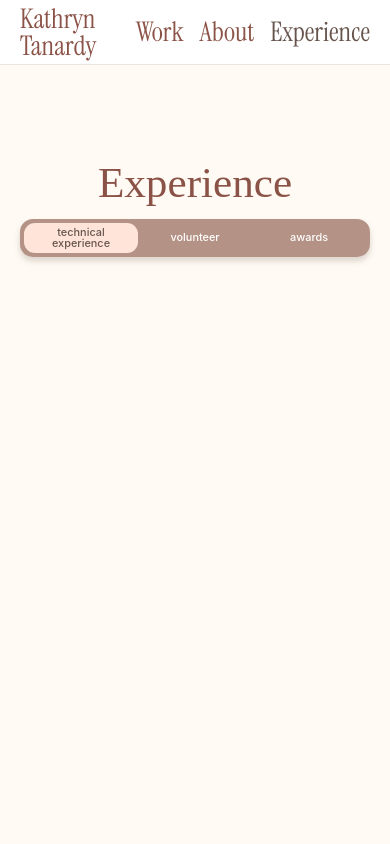
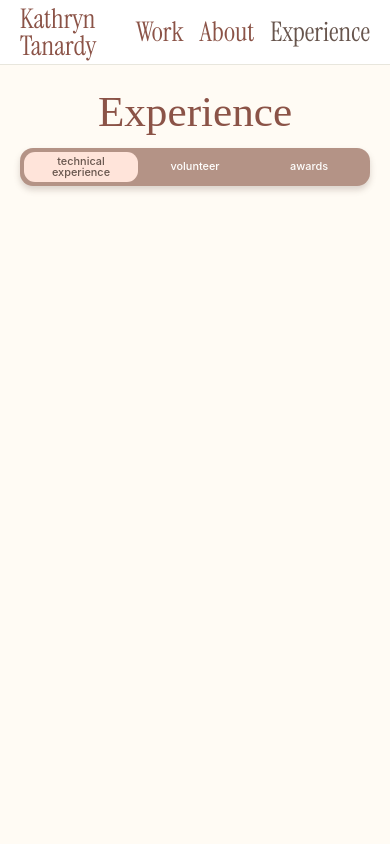
Before and after one commit to kathryntanardy/personal-website, a React (Vite) app: page /experience in a window 390 px wide. Shown: the top 844 px of the page. Built offline with nearby package versions, Linux system fonts and the light colour scheme; no server answers; a web font is replaced by a local one.

Commit message:
Modified header position.

```diff
--- a/src/pages/ExperiencePage/ExperiencePage.module.css
+++ b/src/pages/ExperiencePage/ExperiencePage.module.css
@@ -2,7 +2,7 @@
   min-height: 100svh;
   display: grid;
   align-items: start;
-  padding: 64px 32px;
+  padding: 32px 32px 64px;
   background: var(--color-background);
 }
 
@@ -11,7 +11,7 @@
   margin: 0 auto;
   display: grid;
   justify-items: center;
-  padding-top: clamp(24px, 6vh, 56px);
+  padding-top: 0;
 }
 
 .experiencePage h2 {
@@ -32,6 +32,6 @@
 @media (max-width: 560px) {
   .experiencePage {
     min-height: calc(100svh - 64px);
-    padding: 48px 20px;
+    padding: 28px 20px 48px;
   }
 }
```
